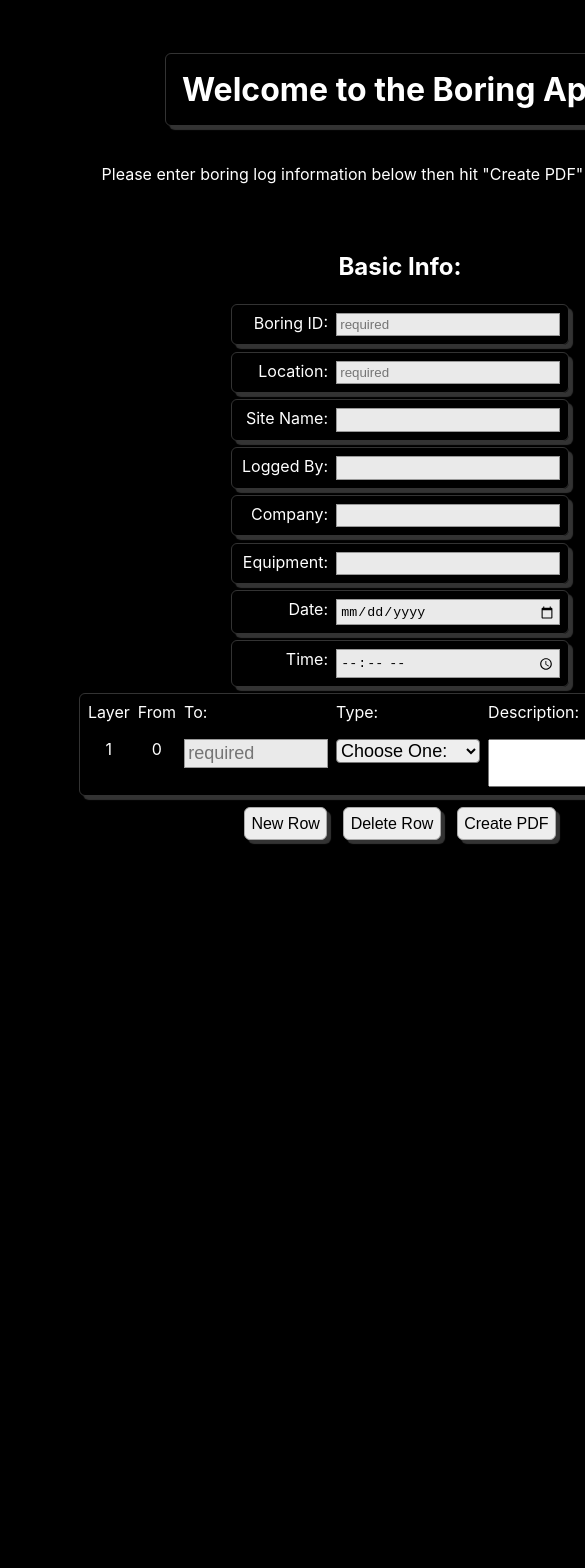
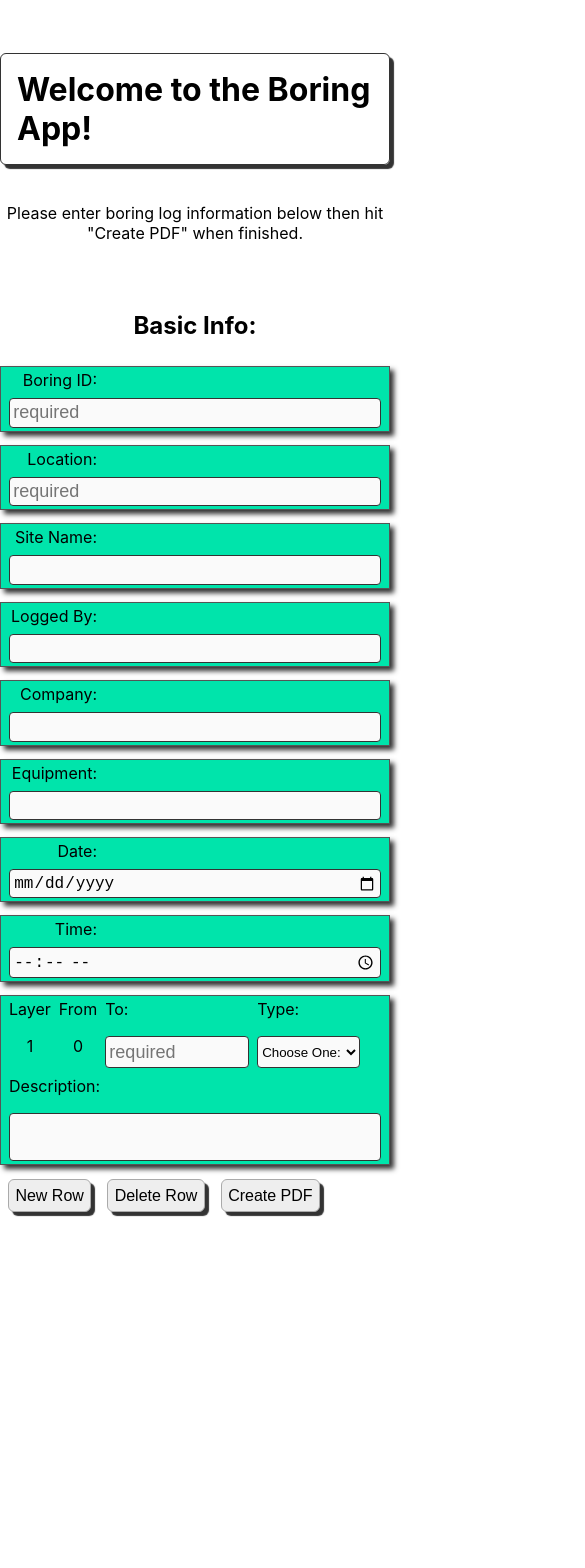
Before and after one commit to eojhet/boring, a Next.js app: page / in a window 390 px wide. Shown: the top 1568 px of the page, 585 px wide, since content can reach past the window. Built offline with nearby package versions, Linux system fonts and the light colour scheme.

Commit message:
Styled driller info

```diff
--- a/formComponents/drillerInfo.js
+++ b/formComponents/drillerInfo.js
@@ -188,7 +188,7 @@ export default function DrillerInfo({}) {
 
       layerElements.push(
         <div key={i} className={styles.formRow}>
-
+          <div className={styles.left}>
           {/* LAYER NUMBER */}
           <div className={styles.formCol}>
             <label className={styles.label}>Layer</label>
@@ -204,14 +204,14 @@ export default function DrillerInfo({}) {
           {/* DEPTH TO */}
           <div className={styles.formCol}>
             <label className={styles.label} htmlFor="layerDepth">To: </label>
-            <input className={styles.input} name="layerDepth" type="number" min={depthTotal[i]} step="0.5" value={allData.depths[i]} placeholder="required"
+            <input className={styles.boringInput} name="layerDepth" type="number" min={depthTotal[i]} step="0.5" value={allData.depths[i]} placeholder="required"
               onBlur={(e) => allData.depths[i] ? e.target.style.backgroundColor="white" : e.target.style.backgroundColor="red"} onChange={updateDepth(i)}/>
           </div>
 
           {/* TYPE */}
           <div className={styles.formCol}>
             <label className={styles.label} htmlFor="layerType">Type: </label>
-            <select className={styles.input} name="layerType" value={allData.types[i]} onBlur={(e) => {allData.types[i] ? e.target.style.backgroundColor="#eaeaea" : e.target.style.backgroundColor="red"}} onChange={updateType(i)}>
+            <select className={styles.boringInput} name="layerType" value={allData.types[i]} onBlur={(e) => {allData.types[i] ? e.target.style.backgroundColor="#eaeaea" : e.target.style.backgroundColor="red"}} onChange={updateType(i)}>
               <option value="chooseOne">Choose One:</option>
               <option value="topSoil">Top Soil</option>
               <option value="clay">Clay</option>
@@ -228,13 +228,18 @@ export default function DrillerInfo({}) {
               <option value="sandyGravel">Sandy Gravel</option>
             </select>
           </div>
+          </div>
 
           {/* DESCRIPTION */}
-          <div className={styles.formCol}>
-            <label className={styles.label} htmlFor="layerDesc">Description: </label>
-            <textarea className={styles.desc}  name="layerDesc" type="text" value={allData.descriptions[i]} onChange={updateDesc(i)}/>
+          <div className={styles.descContainer}>
+            <div className={styles.formCol}>
+
+              <label className={styles.label} htmlFor="layerDesc">Description: </label>
+              <textarea className={styles.desc}  name="layerDesc" type="text" value={allData.descriptions[i]} onChange={updateDesc(i)}/>
+            </div>
           </div>
         </div>
+
       )
     }
 
@@ -332,8 +337,6 @@ export default function DrillerInfo({}) {
         depthTotal={depthTotal}
       />
 
-      <div>&nbsp;</div>
-
     </div>
   );
 }
--- a/styles/Home.module.scss
+++ b/styles/Home.module.scss
@@ -1,6 +1,4 @@
 .container {
-  min-width: 800px;
-  padding: 0 2rem;
 
   h1 {
     padding: 1rem;
@@ -21,12 +19,15 @@
   }
 
   .main {
-    min-height: 100vh;
 
     input {
       padding: 0.2rem;
-      background-color: #eaeaea;
+      background-color: #fafafa;
       border: 1px solid #999;
+      font-size: large;
+      border: 1px solid #333;
+      border-radius: 4px;
+
     }
 
     .title {
@@ -45,48 +46,23 @@
       display: flex;
       flex-direction: column;
       align-items: center;
+
+      h2 {
+        text-align: center;
+      }
     }
 
     .formRow {
       display: flex;
       flex-direction: row;
       gap: 0.5rem;
-      margin: 0.2rem 0;
-      padding: 0.5rem 0.5rem;
+      margin: 0.4rem 0;
+      padding: 0.2rem 0.5rem;
       border: 1px solid #333;
-      border-radius: 6px;
-      box-shadow: 4px 4px 1px #333;
+      border-radius: 4px;
+      box-shadow: 4px 4px 5px #333;
+      background-color: rgb(0, 228, 171);
 
-      .formCol {
-        display: flex;
-        flex-direction: column;
-        gap: 0.5rem;
-
-        select {
-          background-color: #eee;
-          border-radius: 4px;
-        }
-
-        .label {
-          height: 1.8rem;
-        }
-
-        .input {
-          font-size: large;
-          width: 9rem;
-        }
-
-        .desc {
-          resize: none;
-          height: 3rem;
-          width: 14rem;
-        }
-
-        .center {
-          text-align: center;
-        }
-
-      }
 
       .infoLabel {
         min-width: 5.5rem;
@@ -96,6 +72,48 @@
       .infoInput {
         min-width: 14rem;
       }
+
+      .left {
+        display: flex;
+        flex-direction: row;
+        gap: 0.5rem;
+      }
+
+      .formCol {
+        display: flex;
+        flex-direction: column;
+        gap: 0.5rem;
+
+        .label {
+          height: 1.8rem;
+        }
+
+        .boringInput {
+          width: 9rem;
+          height: 2rem;
+        }
+
+        select {
+          background-color: #fafafa;
+          border-radius: 4px;
+          border: 1px solid #333;
+          height: 2rem;
+        }
+
+        .center {
+          text-align: center;
+        }
+
+        .desc {
+          resize: none;
+          height: 3rem;
+          width: 14rem;
+          background-color: #fafafa;
+          border-radius: 4px;
+          border: 1px solid #333;
+        }
+      }
+
     }
   }
 
@@ -108,3 +126,39 @@
     align-items: center;
   }
 }
+
+@media only screen and (max-width: 700px) {
+  .container {
+    .main {
+      .form {
+        align-items: stretch;
+        .formRow {
+          border-radius: 0%;
+          border: 1px solid #555;
+          flex-wrap: wrap;
+          align-items: stretch;
+
+          .infoInput {
+            width: 100%;
+          }
+
+          .left {
+            select {
+              width: 100%;
+            }
+
+          }
+
+          .descContainer {
+            align-self: stretch;
+            width: 100%;
+
+            .desc {
+              width: 100%;
+            }
+          }
+        }
+      }
+    }
+  }
+}
--- a/styles/globals.css
+++ b/styles/globals.css
@@ -5,11 +5,11 @@ body {
   font-family: -apple-system, BlinkMacSystemFont, Segoe UI, Roboto, Oxygen,
     Ubuntu, Cantarell, Fira Sans, Droid Sans, Helvetica Neue, sans-serif;
 }
-
+/*
 body {
   color:white;
   background-color: black;
-}
+} */
 
 a {
   color: inherit;
```
